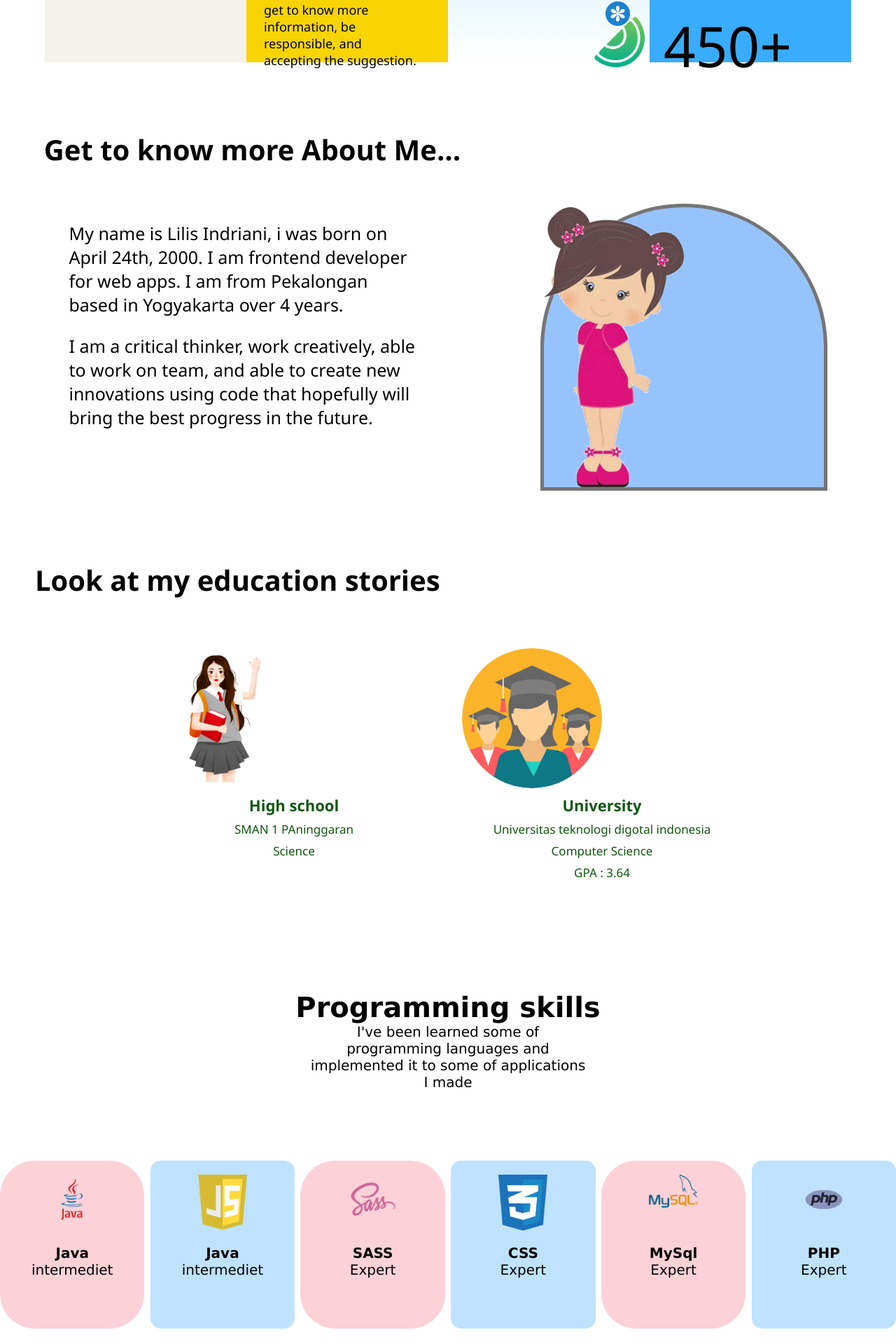
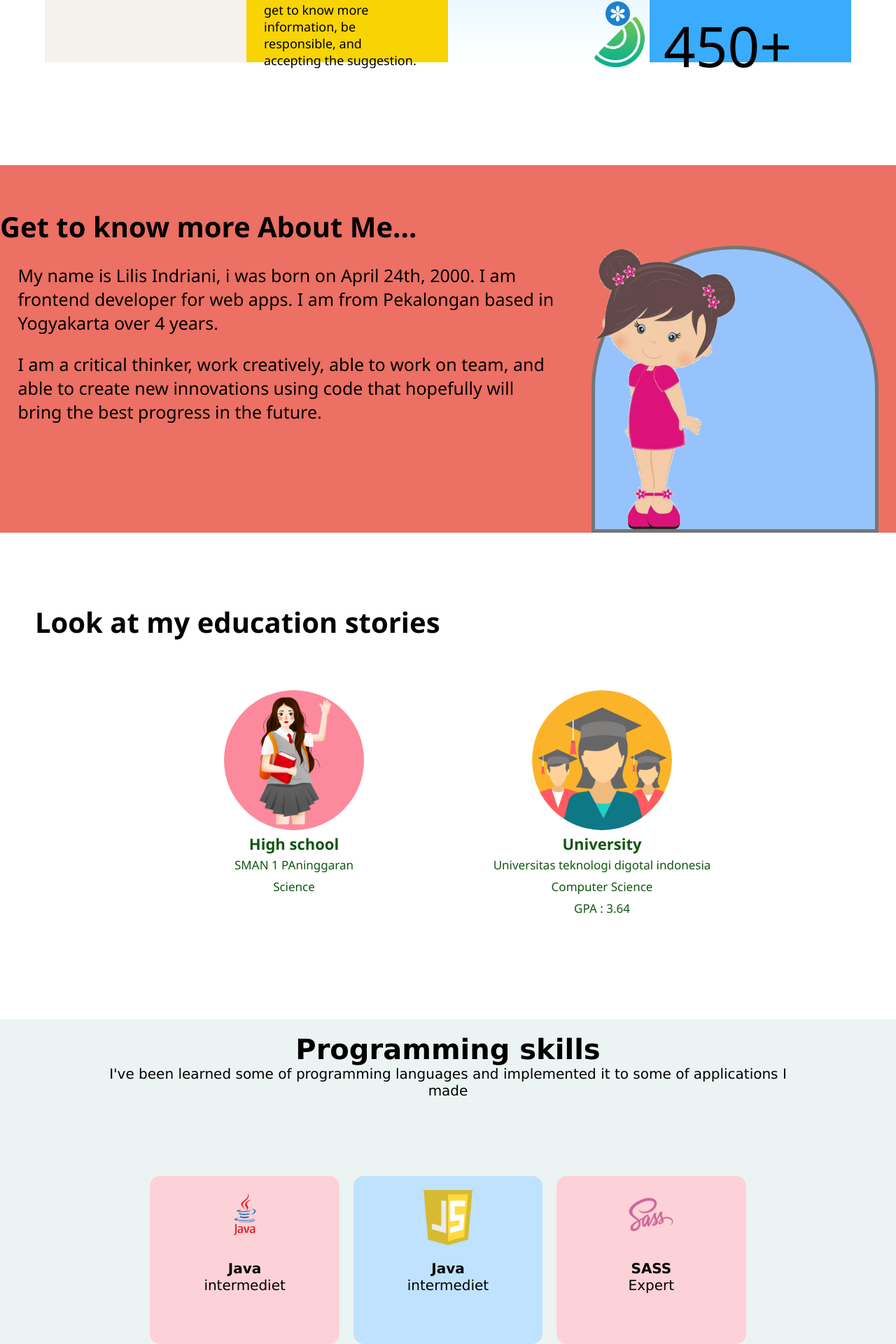
Before and after one commit to lilisindrianidev/cv, a React (Create React App) app: page / in a window 1280 px wide. Shown: the part 735-2655 px from the top of the page at 70% size. Built offline with nearby package versions, Linux system fonts and the light colour scheme.

Commit message:
day 13 updated

```diff
--- a/src/assets/scss/aboutMe.scss
+++ b/src/assets/scss/aboutMe.scss
@@ -3,7 +3,9 @@
   width: 100%;
   margin-bottom: 50px;
   height: auto;
-  background-color: #ffffff;
+  background-color: #EC7063;
+  margin-top: 100px;
+
   font-family:'Segoe UI', Tahoma, Geneva, Verdana, sans-serif;
 
   .cover_aboutMe {
@@ -11,7 +13,7 @@
     // position:absolute;
     align-items: center;
     margin: 0px auto;
-    width: 98%;
+    width: 100%;
     // height: 100vh;
     // border-radius: 50px;
     // background-color: #5DADE2;
@@ -19,7 +21,7 @@
     .title_aboutMe {
       padding-top: 60px;
       // text-align: center;
-      padding: 40px;
+      // padding: 40px;
       color: #000000;
       font-size: 35px;
       font-weight: bold;
@@ -31,7 +33,7 @@
       justify-content: space-around;
       .cover_write_aboutMe {
         // margin: auto;
-        width: 40%;
+        width: 60%;
         // width: 0;
         // height: 0;
 
--- a/src/assets/scss/contactMe.scss
+++ b/src/assets/scss/contactMe.scss
@@ -3,9 +3,7 @@
   width: 100%;
   min-height: auto;
   margin-bottom: 50px ;
-
-  // background: linear-gradient( rgba(0, 0, 0, 0.5), rgba(0, 0, 0, 0.5), rgba(0, 0, 0, 0.5) ),rgb(184, 134, 11);
-  background: cover;
+  background-color: rgb(196, 202, 255);
 
 
 
--- a/src/assets/scss/education.scss
+++ b/src/assets/scss/education.scss
@@ -3,8 +3,9 @@
   // background-image: linear-gradient(to right, #faa287 ,#709e34, rgb(102, 102, 37));
   width: 100%;
   min-height: auto;
-  font-family:'Segoe UI', Tahoma, Geneva, Verdana, sans-serif;
+  font-family: 'Segoe UI', Tahoma, Geneva, Verdana, sans-serif;
   margin-bottom: 50px;
+
   .edu_wrap {
     .edu_title {
       color: #000000;
@@ -18,33 +19,48 @@ margin-bottom: 50px;
       display: flex;
       flex-wrap: wrap;
       justify-content: center;
+
       .cover_edu_img_hs {
+
         border-radius: 15px;
         align-items: center;
         width: 400px;
         height: 400px;
         background-color: rgb(255, 255, 255);
         margin: 20px;
+
         .img_hs {
+          display: flex;
+          flex-wrap: wrap;
+          justify-content: center;
           align-items: center;
+          margin: auto;
           border-radius: 50%;
           width: 200px;
           height: 200px;
+          background-color: rgb(253, 137, 156);
 
         }
-        .hs{
+
+        .hs {
           font-weight: bold;
           text-align: center;
           font-size: 22px;
           color: rgb(16, 87, 16);
           padding: 4px;
-        }
-        .detail_hs{
+
+          .detail_hs {
+            font-weight: normal;
             text-align: center;
             font-size: 17px;
             color: rgb(16, 87, 16);
             padding: 4px;
           }
+        }
+
+
+
+
       }
 
       .cover_edu_img_uni {
@@ -53,20 +69,27 @@ margin-bottom: 50px;
         height: 400px;
         background-color: rgb(255, 255, 255);
         margin: 20px;
+
         .img_uni {
+          display: flex;
+          flex-wrap: wrap;
+          justify-content: center;
+          margin: auto;
           border-radius: 50%;
           width: 200px;
           height: 200px;
 
         }
-        .university{
+
+        .university {
           font-weight: bold;
           text-align: center;
           font-size: 22px;
           color: rgb(16, 87, 16);
           padding: 4px;
-        }
-        .detail_uni{
+
+          .detail_uni {
+            font-weight: normal;
             text-align: center;
             font-size: 17px;
             color: rgb(16, 87, 16);
@@ -74,8 +97,12 @@ margin-bottom: 50px;
           }
         }
 
+
+      }
+
     }
 
   }
 }
+
 @import'./responsive/educationRes.scss';
--- a/src/assets/scss/responsive/aboutRes.scss
+++ b/src/assets/scss/responsive/aboutRes.scss
@@ -6,7 +6,7 @@
       // position:absolute;
       align-items: center;
       margin: 0px auto;
-      width: 98%;
+      width: 100%;
       // height: 100vh;
       // border-radius: 50px;
       // background-color: #5DADE2;
@@ -14,7 +14,7 @@
       .title_aboutMe {
         padding-top: 60px;
         // text-align: center;
-        padding: 50px;
+        // padding: 50px;
         color: #000000;
         font-size: 40px;
         font-weight: bold;
@@ -26,7 +26,7 @@
         justify-content: space-around;
         .cover_write_aboutMe {
           // margin: auto;
-          width: 40%;
+          width: 60%;
           // width: 0;
           // height: 0;
 
--- a/src/assets/scss/responsive/progRes.scss
+++ b/src/assets/scss/responsive/progRes.scss
@@ -2,70 +2,23 @@
   .skills {
     font-family: Verdana, sans-serif;
     .wrap {
-      width: 100%;
-      min-height: auto;
-
 
       .wrap_skills {
-        // padding: 20px;
-        width: 100%;
-        margin: auto;
-        // background-color: rgb(162, 182, 89);
-        border-radius: 15px;
 
         .title_skills {
-          color: #000000;
-          font-size: 40px;
-          padding: 20px;
-          text-align: center;
-          font-weight: bold;
-          margin-bottom: 80px;
 
           .title_skills_small {
-            margin: auto;
-            width: 400px;
-            color: #000000;
-            font-size: 20px;
-            // padding: 20px;
-            text-align: center;
-            font-weight: normal;
 
           }
         }
 
 
         .ability {
-          // display: flex;
-          // flex-wrap: wrap;
-          // justify-content: space-between;
-
-          // .programming {
-          //   margin: auto;
-          //   width: 50%;
-          //   min-height: 100vh;
-          //   background-color: white;
-          //   // filter: contrast(0%) brightness(2);
-          //   .iage_pro {
-          //     margin: auto;
-          //     width: 40%;
-          //     height: 100px;
-          //   }
-
-          // }
 
           .image_wrap_skills {
-            max-height: 100%;
-            padding-bottom: 20px;
-            display: flex;
-            flex-wrap: wrap;
-            justify-content: space-between;
 
             .tools_cover_skills_blue {
-              background-color: rgb(191, 226, 255);
-              width: 13%;
-              padding: 20px;
-              border-radius: 15px;
-              height: 200px;
+
 
               .image_cover_skills {
                 width: 70px;
@@ -103,11 +56,7 @@
 
             .tools_cover_skills_pink {
 
-              width: 13%;
-              padding: 20px;
-              border-radius: 50px;
-              height: 200px;
-              background-color: rgb(253, 209, 216);
+              // width: 13%;
 
               .image_cover_skills2 {
                 width: 70px;
@@ -236,16 +185,9 @@
 
             .tools_cover_skills_pink {
 
-              width: 28%;
-              padding: 20px;
-              border-radius: 50px;
-              height: 200px;
-              background-color: rgb(253, 209, 216);
 
               .image_cover_skills2 {
-                width: 70px;
-                height: 100px;
-                margin: auto;
+
                 .image_skills2 {
                   width: 70px;
 
@@ -371,7 +313,7 @@
               width: 90%;
               margin: auto;
               padding: 20px;
-              border-radius: 50px;
+
               height: 200px;
               background-color: rgb(253, 209, 216);
 
--- a/src/assets/scss/responsive/toolRes.scss
+++ b/src/assets/scss/responsive/toolRes.scss
@@ -144,7 +144,7 @@
 
             // border-radius: 50%;
             width: 100%;
-            height: 20px;
+            height: 200px;
 
             margin: auto;
 
--- a/src/assets/scss/skills.scss
+++ b/src/assets/scss/skills.scss
@@ -4,7 +4,7 @@
   .wrap {
     width: 100%;
     min-height: auto;
-
+    background-color: rgb(236, 243, 243);
 
     .wrap_skills {
       // padding: 20px;
@@ -23,7 +23,7 @@
 
         .title_skills_small {
           margin: auto;
-          width: 400px;
+          width: 80%;
           color: #000000;
           font-size: 20px;
           // padding: 20px;
@@ -35,34 +35,21 @@
 
 
       .ability {
-        // display: flex;
-        // flex-wrap: wrap;
-        // justify-content: space-between;
 
-        // .programming {
-        //   margin: auto;
-        //   width: 50%;
-        //   min-height: 100vh;
-        //   background-color: white;
-        //   // filter: contrast(0%) brightness(2);
-        //   .iage_pro {
-        //     margin: auto;
-        //     width: 40%;
-        //     height: 100px;
-        //   }
-
-        // }
 
         .image_wrap_skills {
           max-height: 100%;
           padding-bottom: 20px;
           display: flex;
           flex-wrap: wrap;
-          justify-content: space-between;
+          justify-content: center;
+          width: 90%;
+          margin: auto;
 
           .tools_cover_skills_blue {
             background-color: rgb(191, 226, 255);
-            width: 170px;
+            width: 20%;
+            margin: 10px;
             padding: 20px;
             border-radius: 15px;
             height: 200px;
@@ -103,9 +90,10 @@
 
           .tools_cover_skills_pink {
 
-            width: 170px;
+            width: 20%;
+            margin: 10px;
             padding: 20px;
-            border-radius: 50px;
+            border-radius: 15px;
             height: 200px;
             background-color: rgb(253, 209, 216);
 
--- a/src/screens/education.js
+++ b/src/screens/education.js
@@ -17,7 +17,7 @@ class Education extends Component {
           <div className="cover_img_edu">
             <div className="cover_edu_img_hs">
               <img src={Hs} className="img_hs" />
-              <div className="hs"> High school</div>
+              <div className="hs"> High school
                 <div className="detail_hs">
                   SMAN 1 PAninggaran
                 </div>
@@ -25,9 +25,11 @@ class Education extends Component {
                   Science
                 </div>
               </div>
+
+            </div>
             <div className="cover_edu_img_uni">
               <img src={Uni} className="img_uni" />
-              <div className="university"> University</div>
+              <div className="university"> University
                 <div className="detail_uni">
                   Universitas teknologi digotal indonesia
                 </div>
@@ -42,6 +44,8 @@ class Education extends Component {
             </div>
 
           </div>
+
+        </div>
       </div>
     )
   }
```
Also changed, not shown: src/assets/scss/project.scss (+7 -2 lines), src/assets/scss/responsive/educationRes.scss (+21 -108 lines), src/assets/scss/toolSkills.scss (+19 -15 lines), src/assets/scss/footer.scss (line endings or trailing spaces). Lines whose indentation alone changed are shown as unchanged.
